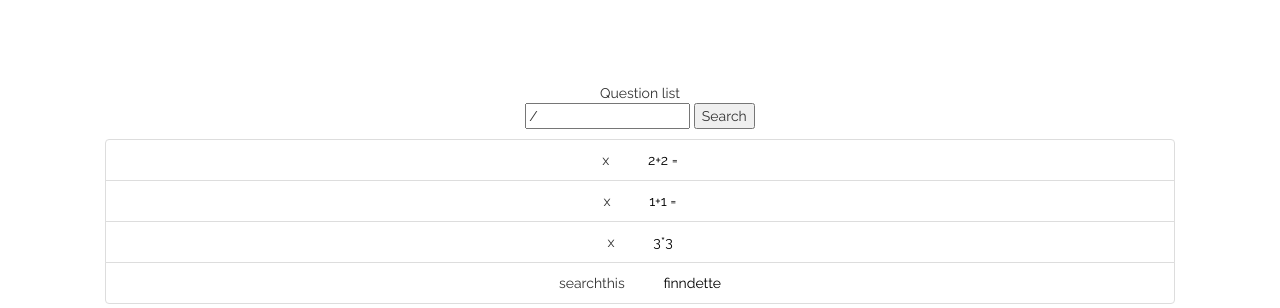
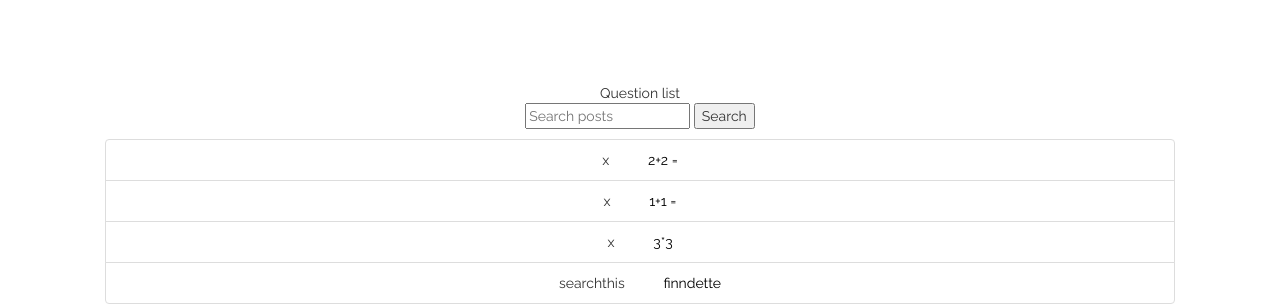
Before and after one commit to yanbek/ALFUS, a Django app: page /questions/ in a window 1280 px wide. Shown: the part 78-386 px from the top of the page. Run offline with Django 3.2, Linux system fonts and the light colour scheme; a user stored in the database is signed in; data comes from the database, SQL or seed files in the repository; both versions use the stored data as it was after the commit; some libraries are stand-ins or nearby versions.

Commit message:
Fix search field

```diff
--- a/ALFUS/questions/templates/questions/index.html
+++ b/ALFUS/questions/templates/questions/index.html
@@ -5,7 +5,7 @@
      <h1> Question list</h1>
 
    <form method='GET' action="{% url 'questions:index' %}">
-    <input type='text' name='q' placeholder='Search posts' value= {{ request.GET.q }} />
+    <input type='text' name='q' placeholder='Search posts'/>
     <input type='submit' value='Search'/>
 </form>
 
--- a/ALFUS/questions/templates/questions/search.html
+++ b/ALFUS/questions/templates/questions/search.html
@@ -4,7 +4,7 @@
     <h1> Question list</h1>
 
    <form method='GET' action="{% url 'questions:search' %}">
-    <input type='text' name='q' placeholder='Search posts' value= {{ request.GET.q }} />
+    <input type='text' name='q' placeholder='Search posts'/>
     <input type='submit' value='Search'/>
 </form>
 
```
Also changed, not shown: ALFUS/db.sqlite3.
